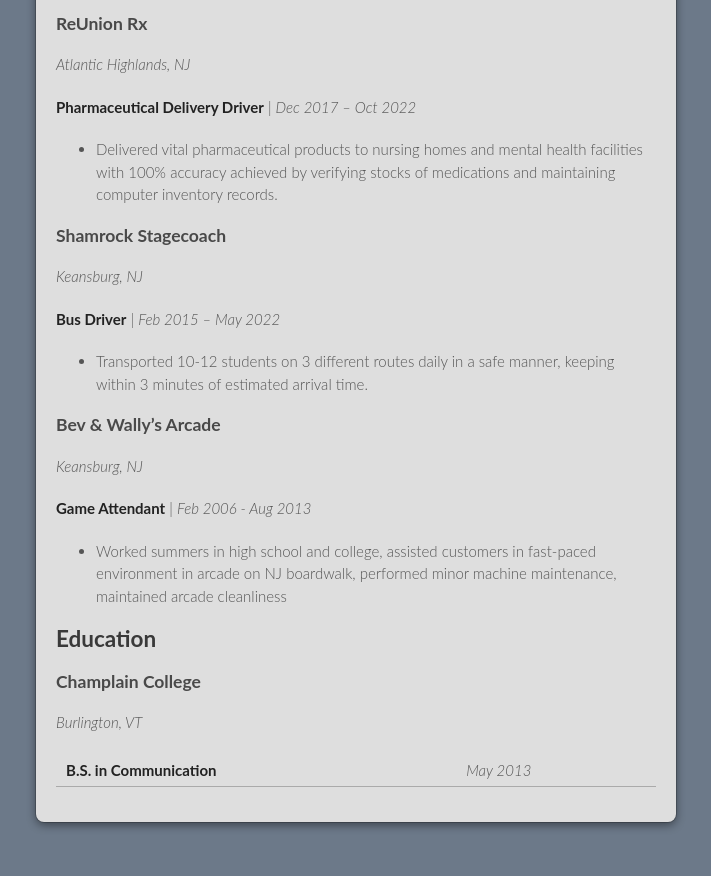
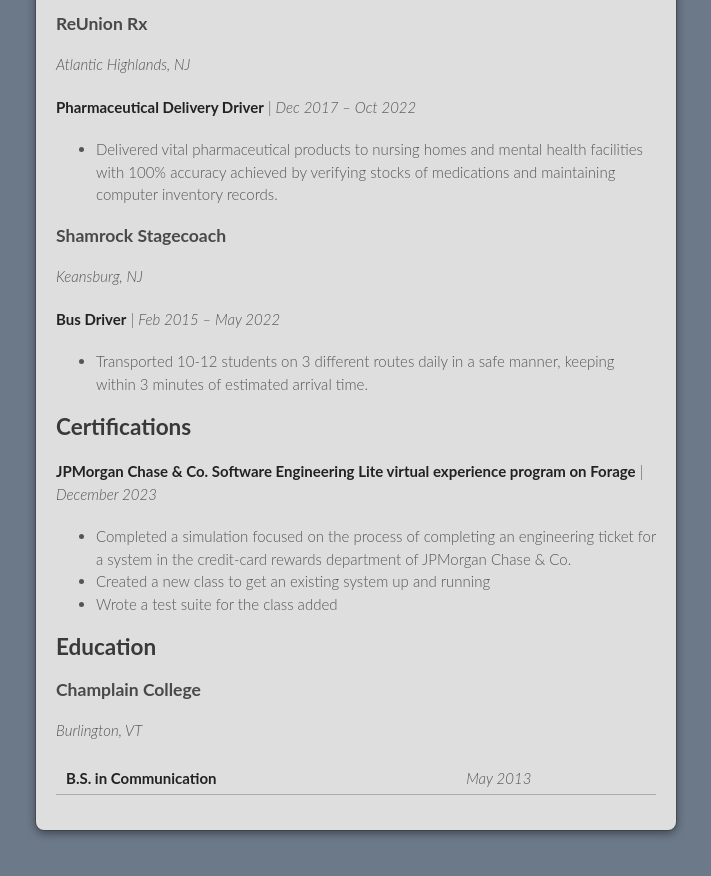
Before and after one commit to AndrewAscone/AndrewAscone, a Jekyll site: the page built from index.md, in a window 1280 px wide and 900 px high, scrolled down 1622 px. Shown: the top 876 px of the window, without its empty margins (284-995 px from the left). Built offline with Jekyll 4.4.1, drawn with Linux system fonts in a browser that asks for light colours; our own code applies the rules of GitHub Pages for plain Markdown files; the repository's description, which GitHub fills in, is left out.

Commit message:
Added cert section, added JPMorgan Forage cert

```diff
--- a/index.md
+++ b/index.md
@@ -59,11 +59,16 @@ communication, project management, application of technology-based solutions, an
 **Bus Driver** | *Feb 2015 – May 2022*
 * Transported 10-12 students on 3 different routes daily in a safe manner, keeping within 3 minutes of estimated arrival time.
 
-### Bev & Wally’s Arcade
-*Keansburg, NJ*
+## Certifications
+**JPMorgan Chase & Co. Software Engineering Lite virtual experience program on
+Forage** | *December 2023*
 
-**Game Attendant** | *Feb 2006 - Aug 2013*
-* Worked summers in high school and college, assisted customers in fast-paced environment in arcade on NJ boardwalk, performed minor machine maintenance, maintained arcade cleanliness
+
+ * Completed a simulation focused on the process of completing an engineering
+   ticket for a system in the credit-card rewards department of JPMorgan Chase &
+   Co.
+ * Created a new class to get an existing system up and running
+ * Wrote a test suite for the class added
 
 ## Education
 ### Champlain College
```
